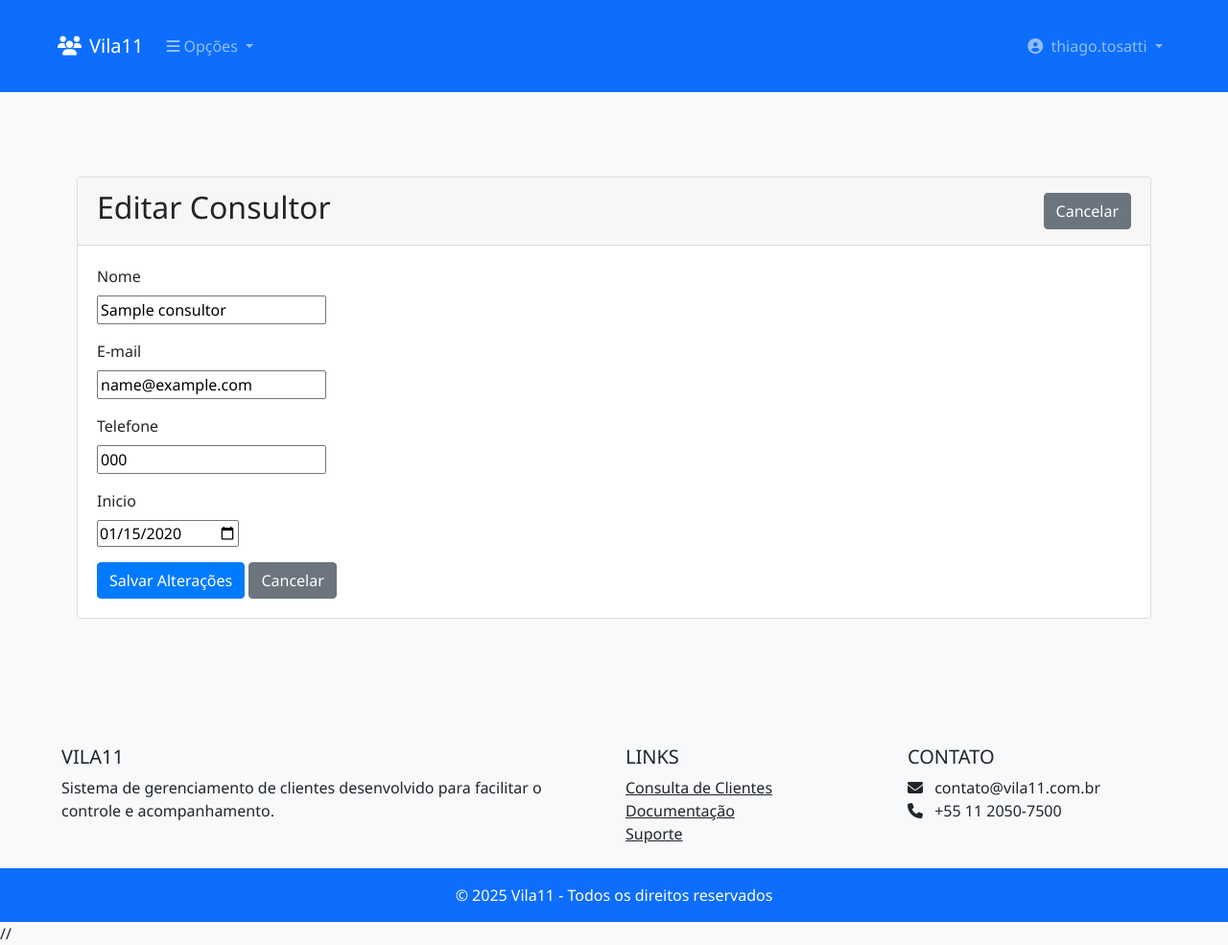
After one commit to ThiagoVila11/mvpcadastro, a Django app: page /consultor/1/editar/ in a window 1280 px wide. The commit adds this page. Shown: the whole page at 96% size. Run offline with Django 5.2, Linux system fonts and the light colour scheme; a user stored in the database is signed in; tables that the repository leaves empty hold one stand-in row (values such as "Sample post"); parts of the project's set-up code (start-up, migrations or seed data) failed here and were passed over; some libraries are stand-ins or nearby versions.

Commit message:
consultores

```diff
--- a/formulario_captura/cadastro/forms.py
+++ b/formulario_captura/cadastro/forms.py
@@ -12,7 +12,7 @@ class ClienteForm(forms.ModelForm):
                   'cnpjunidade', 'matriculaunidade', 'vagaunidade',
                   'enderecounidade', 'nriptuunidade', 'vrunidade',
                   'iniciocontrato', 'prazocontrato', 'percentualdesconto', 'datainiciodesconto',
-                  'dataterminodesconto', 'observacoes'] #'__all__' #['imagem', 'nome', 'cpf', 'score', 'email', 'telefone', 'data_nascimento',  'unidade', 'apto', 'observacoes']
+                  'dataterminodesconto', 'observacoes', 'imagem'] #'__all__' #['imagem', 'nome', 'cpf', 'score', 'email', 'telefone', 'data_nascimento',  'unidade', 'apto', 'observacoes']
         widgets = {
             'data_nascimento': forms.DateInput(attrs={'type': 'date'}),
             'iniciocontrato': forms.DateInput(attrs={'type': 'date'}),
--- a/formulario_captura/cadastro/templates/consulta_consultores.html
+++ b/formulario_captura/cadastro/templates/consulta_consultores.html
@@ -53,9 +53,9 @@
                             <td>{{ consultor.consultorAtivoInativo }}</td>
                             <td>
 
-                                <a href="{% url 'editar_cliente' consultor.id %}" class="btn btn-sm btn-primary">Editar</a>
-                                <a href="{% url 'detalhes_cliente' consultor.id %}" class="btn btn-sm btn-info">Detalhes</a>
-                                <a href="{% url 'preencher_pdf' consultor.id %}" class="btn btn-sm btn-info">Criar Cliente</a>
+                                <a href="{% url 'editar_consultor' consultor.id %}" class="btn btn-sm btn-primary">Editar</a>
+                                <a href="{% url 'detalhes_consultor' consultor.id %}" class="btn btn-sm btn-info">Detalhes</a>
+                                <a href="{% url 'excluir_consultor' consultor.id %}" class="btn btn-sm btn-danger">Excluir</a>
 
                             </td>
                         </tr>
--- a/formulario_captura/cadastro/templates/detalhes_condominio.html
+++ b/formulario_captura/cadastro/templates/detalhes_condominio.html
@@ -8,7 +8,7 @@
             <div class="d-flex justify-content-between align-items-center">
                 <h2>Detalhes do Condominio</h2>
                 <div>
-                    <a href="{% url 'editar_cliente' condominio.id %}" class="btn btn-primary">Editar</a>
+                    <a href="{% url 'editar_condominio' condominio.id %}" class="btn btn-primary">Editar</a>
                     <a href="{% url 'consulta_condominios'  %}" class="btn btn-secondary">Voltar</a>
                     <a href="{% url 'excluir_condominio' condominio.id %}" class="btn btn-danger">Excluir</a>
                 </div>
--- /dev/null
+++ b/formulario_captura/cadastro/templates/editar_consultor.html
@@ -0,0 +1,39 @@
+{% extends 'base.html' %}
+{% load static %}
+{% block content %}
+<div class="container mt-4">
+    <div class="card">
+        <div class="card-header">
+            <div class="d-flex justify-content-between align-items-center">
+                <h2>Editar Consultor</h2>
+                <a href="{% url 'detalhes_consultor' consultor.id %}" class="btn btn-secondary">Cancelar</a>
+            </div>
+        </div>
+        <div class="card-body">
+            <form method="post" enctype="multipart/form-data">
+                {% csrf_token %}
+
+                    <div class="mb-3">
+                        <label for="id_consultorNome" class="form-label">Nome</label>
+                        {{ form.consultorNome }}
+                    </div>
+                    <div class="mb-3">
+                        <label for="id_consultorEmail" class="form-label">E-mail</label>
+                        {{ form.consultorEmail }}
+                    </div>
+                    <div class="mb-3">
+                        <label for="id_consultorTelefone" class="form-label">Telefone</label>
+                        {{ form.consultorTelefone }}
+                    </div>
+                    <div class="mb-3">
+                        <label for="id_consultorDataInicio" class="form-label">Inicio</label>
+                        {{ form.consultorDataInicio }}
+                    </div>
+
+                <button type="submit" class="btn btn-primary">Salvar Alterações</button>
+                <a href="{% url 'detalhes_consultor' consultor.id %}" class="btn btn-secondary">Cancelar</a>
+            </form>
+        </div>
+    </div>
+</div>
+{% endblock %}
--- a/formulario_captura/cadastro/urls.py
+++ b/formulario_captura/cadastro/urls.py
@@ -33,8 +33,9 @@ urlpatterns = [
     #consultores
     path('cadastro_consultor/', views.cadastro_consultor, name='cadastro_consultor'),
     path('consulta_consultores/', views.consulta_consultores, name='consulta_consultores'),
-
-
+    path('consultor/excluir/<int:id>/', views.excluir_consultor, name='excluir_consultor'),
+    path('consultor/<int:id>/editar/', views.editar_consultor, name='editar_consultor'),
+    path('consultor/<int:id>/detalhes/', views.detalhes_consultor, name='detalhes_consultor'),
     #pré-cliente
     path('cadastro_precliente/', views.cadastro_precliente, name='cadastro_precliente'),
     path('consulta_preclientes', views.consulta_preclientes, name='consulta_preclientes'),
--- a/formulario_captura/cadastro/views.py
+++ b/formulario_captura/cadastro/views.py
@@ -354,6 +354,47 @@ def consulta_consultores(request):
     return render(request, 'consulta_consultores.html', context)
 
 @login_required
+@requer_consultor
+def excluir_consultor(request, id):
+    consultor = get_object_or_404(Consultor, id=id)
+
+    if request.method == 'POST':
+        try:
+            consultor.delete()
+            messages.success(request, 'Consultor excluído com sucesso!')
+            return redirect('consulta_consultores')
+        except Exception as e:
+            messages.error(request, f'Erro ao excluir consultor: {str(e)}')
+            return redirect('detalhes_consultor', id=id)
+
+    # Se não for POST, mostra página de confirmação
+    return render(request, 'confirmarexclusaoconsultor.html', {'consultor': consultor})
+
+@login_required
+@requer_consultor
+def detalhes_consultor(request, id):
+    consultor = get_object_or_404(Consultor, id=id)
+    return render(request, 'detalhes_consultor.html', {'consultor': consultor})
+
+@login_required
+@requer_consultor
+def editar_consultor(request, id):
+    consultor = get_object_or_404(Consultor, id=id)
+
+    if request.method == 'POST':
+        form = ConsultorForm(request.POST, request.FILES, instance=consultor)
+        if form.is_valid():
+            form.save()
+            return redirect('detalhes_consultor', id=consultor.id)
+    else:
+        form = ConsultorForm(instance=consultor)
+
+    return render(request, 'editar_consultor.html', {
+        'form': form,
+        'consultor': consultor
+    })
+
+@login_required
 def cadastro_precliente(request):
     if request.method == 'POST':
         form = PreClienteForm(request.POST, request.FILES)
@@ -396,6 +437,7 @@ def consulta_preclientes(request):
 def detalhes_precliente(request, id):
     precliente = get_object_or_404(PreCliente, id=id)
     return render(request, 'detalhes_precliente.html', {'precliente': precliente})
+
 
 @login_required
 def editar_precliente(request, id):
```
Also changed, not shown: formulario_captura/cadastro/templates/confirmarexclusaoconsultor.html (added, +18 -0 lines), formulario_captura/cadastro/templates/detalhes_consultor.html (added, +32 -0 lines).
